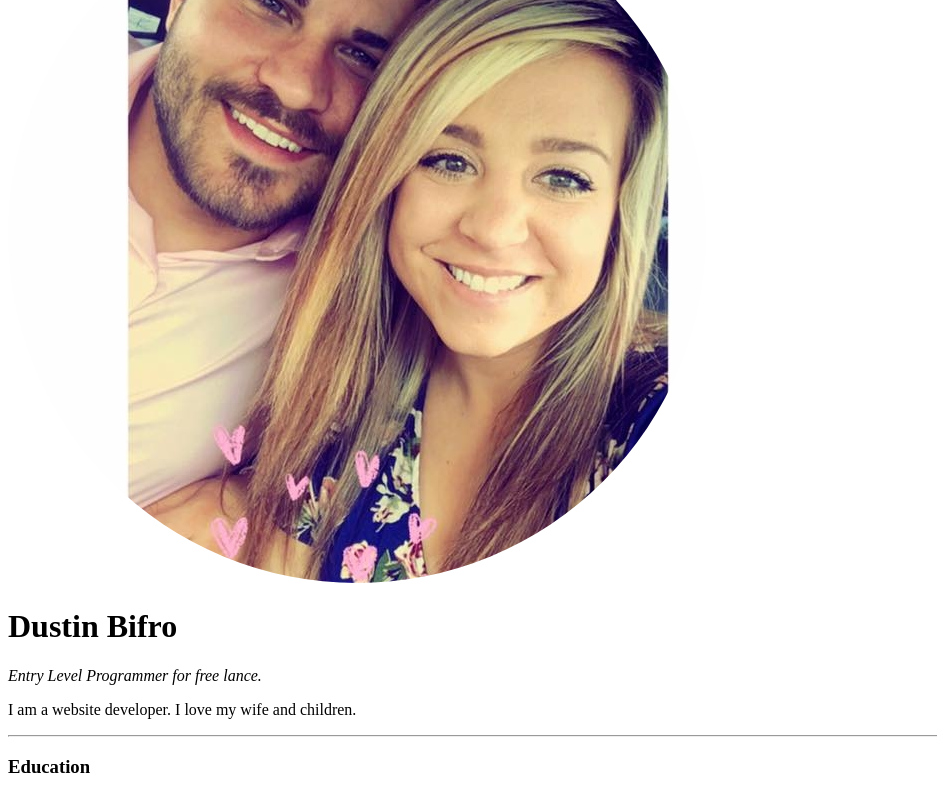
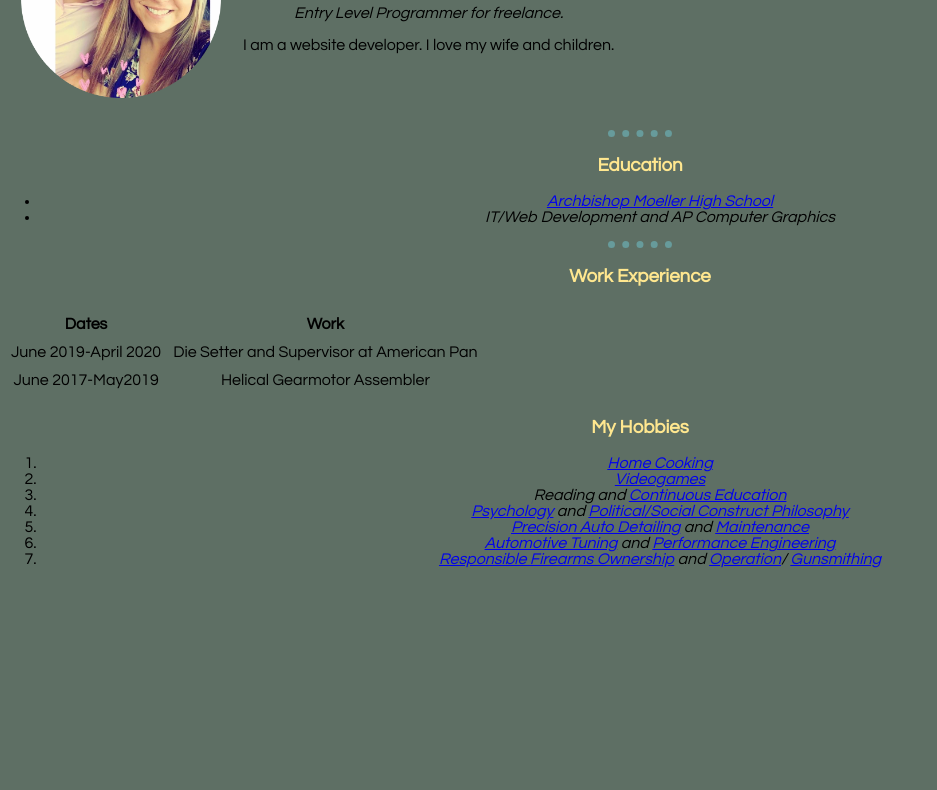
Before and after one commit to bifrod/cv, a plain HTML site: page index.html in a window 1280 px wide. Shown: the part 123-913 px from the top of the page, without its empty margins (0-937 px from the left). After the commit the page ends 800 px from the top, so only its background shows below. Drawn offline with Linux system fonts and the light colour scheme.

Commit message:
Add files via upload

```diff
--- /dev/null
+++ b/CSS/styles.css
@@ -0,0 +1,28 @@
+  body {
+    background-color: #5e6f64;
+  }
+
+  body {
+    margin: 0;
+    text-align: center;
+    font-family: "Avant Garde",Avantgarde,"Century Gothic",CenturyGothic,AppleGothic,sans-serif;
+  }
+
+  hr {
+    border-style: none;
+    border-top-style: dotted;
+    border-color: #679b9b;
+    border-width: 7px;
+    width: 5%;
+  }
+
+  img {
+    height: 200px;
+  }
+h1 {
+  color: #ff9a76;
+}
+
+h3 {
+  color: #ffe78f;
+}
--- a/index.html
+++ b/index.html
@@ -1,24 +1,37 @@
 <!DOCTYPE html>
   <html>
-
     <head>
       <meta charset="utf-8">
-  <title>Dustin's Personal Site</title>
+      <title>Dustin Bifro - Home Page</title>
+      <link rel="stylesheet" href="css/styles.css">
+
     </head>
 
     <body>
-  <img src="images/Jess and I cropped.png" alt="">
 
-  <h1>Dustin Bifro</h1>
-<p><em>Entry Level Programmer for free lance.</em></p>
-<p>I am a website developer. I love my wife and children.</p>
+      <table cellspacing="20">
+        <tr>
+          <td><img src="images/Jess and I cropped.png" alt="Dustin profile picture"></td>
+          <td><h1>Dustin Bifro</h1>
+          <p><em>Entry Level Programmer for freelance.</em></p>
+          <p>I am a website developer. I love my wife and children.</p></td>
+        </tr>
+      </table>
       <hr>
       <h3><stro>Education</stro></h3>
       <ul>
         <li><em><a href="https://www.moeller.org/">Archbishop Moeller High School</em></a></li>
         <li><em>IT/Web Development and AP Computer Graphics</em></li>
       </ul>
-  <table>
+      <hr>
+      <h3>Work Experience</h3>
+      <table cellspacing="10">
+        <the>
+          <tr>
+            <th>Dates</th>
+            <th>Work</th>
+          </tr>
+        </the>
         <tr>
           <td>June 2019-April 2020</td>
           <td> Die Setter and Supervisor at American Pan</td>
```
Lines whose indentation alone changed are shown as unchanged.
